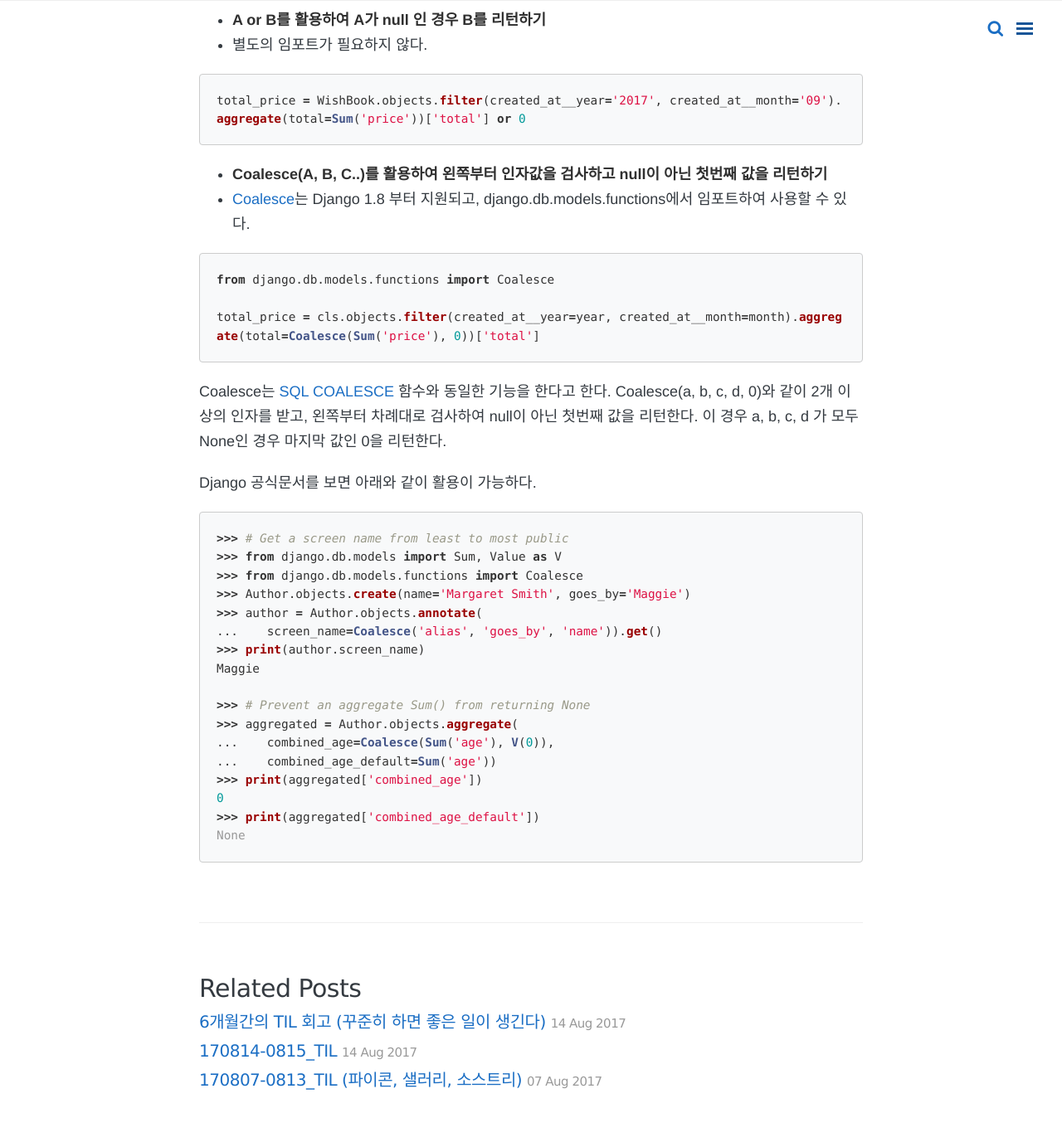
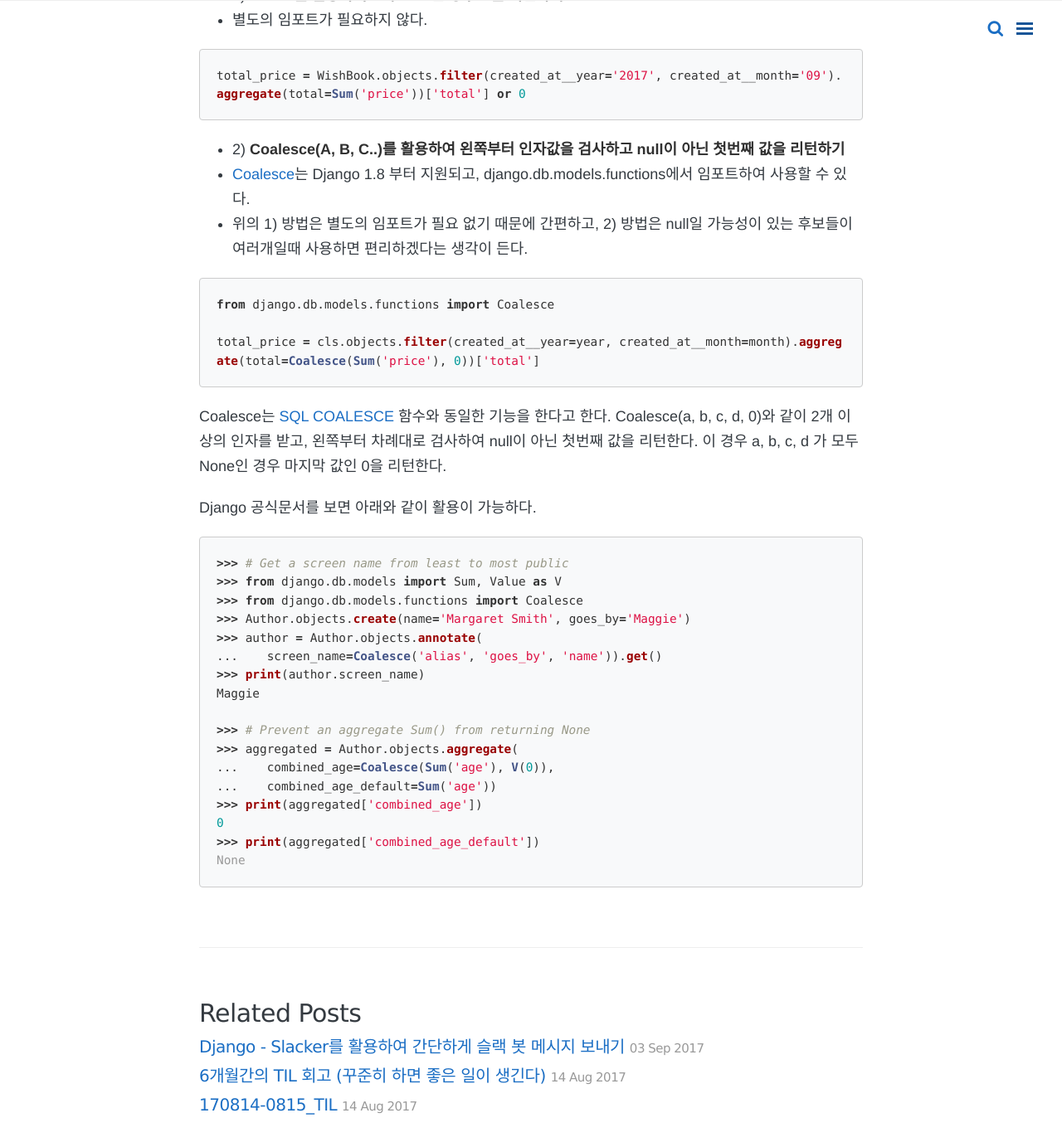
Before and after one commit to karlbishnu/.github.io, a Jekyll site: the page built from _posts/Django/2017-09-02-django-queryset-aggregate-coalesce.md, in a window 1280 px wide and 1400 px high, scrolled down 1290 px. Shown: the top 1383 px of the window at 83% size. Built offline with Jekyll 4.4.1, drawn with Linux system fonts in a browser that asks for light colours; nearby versions of some CDN libraries; comment, search, counter and statistics services are not loaded; part of the change alters nothing that is shown.

Commit message:
add blog post

````diff
--- a/_posts/Django/2017-09-02-django-queryset-aggregate-coalesce.md
+++ b/_posts/Django/2017-09-02-django-queryset-aggregate-coalesce.md
@@ -5,7 +5,7 @@ category: Django
 tags: [django, annotate, aggregate, Coalesce]
 comments: true
 ---
-<br><br>
+<br>
 
 django의 aggregate를 활용하면 원하는 필드의 합계, 평균, 최대, 최소값을 구하는 등의 작업을 쉽게 할 수 있다. [참고 : django aggregation](https://docs.djangoproject.com/ko/1.11/topics/db/aggregation/) 예를 들면 아래의 코드를 통해서
 WishBook 모델에서 2017년 8월에 생성된 레코드를 필터링하고 price 필드의 합을 구할 수 있다.
@@ -31,15 +31,16 @@ None을 리터하게되면 필터링 결과값이 없을 때 아래와 같이
 
 이를 해결하려면 크게 2가지 방법을 사용할 수 있다.
 
-- **A or B를 활용하여 A가 null 인 경우 B를 리턴하기**
+- 1) **A or B를 활용하여 A가 null 인 경우 B를 리턴하기**
 - 별도의 임포트가 필요하지 않다.
 
 ```python
 total_price = WishBook.objects.filter(created_at__year='2017', created_at__month='09').aggregate(total=Sum('price'))['total'] or 0
 ```
 
-- **Coalesce(A, B, C..)를 활용하여 왼쪽부터 인자값을 검사하고 null이 아닌 첫번째 값을 리턴하기**
+- 2) **Coalesce(A, B, C..)를 활용하여 왼쪽부터 인자값을 검사하고 null이 아닌 첫번째 값을 리턴하기**
 - [Coalesce](https://docs.djangoproject.com/ko/1.11/ref/models/database-functions/#coalesce)는 Django 1.8 부터 지원되고, django.db.models.functions에서 임포트하여 사용할 수 있다.
+- 위의 1) 방법은 별도의 임포트가 필요 없기 때문에 간편하고, 2) 방법은 null일 가능성이 있는 후보들이 여러개일때 사용하면 편리하겠다는 생각이 든다.
 
 ```python
 from django.db.models.functions import Coalesce
--- /dev/null
+++ b/_posts/Django/2017-09-03-django-slack-bot.md
@@ -0,0 +1,89 @@
+---
+layout: post
+title: Django - Slacker를 활용하여 간단하게 슬랙 봇 메시지 보내기
+category: Django
+tags: [django, slack, bot, 슬랙]
+comments: true
+---
+<br>
+
+# 하고 싶었던 것
+도서관리 사이트에서 신규도서가 등록되거나, 연체도서가 발생하는 등의 이벤트가 있었을때 슬랙으로 알람을 보내는 기능을 추가하고 싶었다.
+
+<center>
+<figure>
+<img src="/assets/post-img/django/slack-bot.png" alt="views" style="width:824px; height:108px;">
+<figcaption>새책을 등록하면 슬랙으로 이런 메시지를 보내고 싶었다.</figcaption>
+</figure>
+</center>
+<br>
+
+찾아보니 [slack api 공식 사이트](https://api.slack.com/community)에서 추천하는 [slacker](https://github.com/os/slacker/) 라는 오픈소스 라이브러리를 사용해서 간단하게 bot으로 원하는 채널에 메시지를 보낼 수 있었다.
+
+---
+
+# 준비과정
+
+- [slack api 사이트](https://api.slack.com/)에서 build 선택
+![slack1](https://i.imgur.com/4szsds3.png)
+- create app 선택
+![slack2](https://i.imgur.com/vuY6KbS.png)
+- Bot Users 메뉴에서 Add Bot User 선택
+![slack3](https://i.imgur.com/3Dy2jsn.png)
+- OAuth & Permissions 에서 Install App to Team 선택
+![slack4](https://i.imgur.com/LMyAXK3.png)
+- 생성된 Token(Bot User OAuth Access Token)을 확인하고 복사해두기
+![slack5](https://i.imgur.com/aTW7sQm.png)
+
+---
+
+# 코드
+- 여러 앱에서 범용적으로 사용할 수 있도록, utils 폴더의 slack.py 파일에 아래와 같은 코드를 작성했다.
+- token 값은 공개저장소에 노출되지 않도록 주의해야한다.
+- 비밀 값을 설정 파일에서 분리하는 방법은 다른 포스팅 ([Django - settings.py 의 SECRET_KEY 변경 및 분리하기](https://wayhome25.github.io/django/2017/07/11/django-settings-secret-key/))에 정리해보았다.
+
+
+
+```python
+# utils/slack.py
+from slacker import Slacker
+
+def slack_notify(text=None, channel='#test', username='알림봇', attachments=None):
+    token = 'xoxb-235어쩌구-저쩌구-발급받은토큰을여기에' #토근값은 공개저장소에 공개되지 않도록 주의
+    slack = Slacker(token)
+    slack.chat.post_message(text=text, channel=channel, username=username, attachments=attachments)
+```
+
+- 위의 slack_notify 함수를 views 에서 활용하는 예시는 아래와 같다.
+- 신규 도서가 저장되면 슬랙메시지를 발송한다.
+
+```python
+# views.py
+from utils.slack import slack_notify
+
+@require_POST
+def register_save(request):
+    isbn = request.POST['isbn']
+    message, book = register_book(isbn)
+    messages.info(request, message)
+    if book:
+        slack_message = "*[신규도서]* {}".format(book.title)
+        slack_notify(slack_message, '#new_book', username='새책 알림봇')
+    return redirect('books:register')
+```
+
+- 위 코드에서는 [Slacker 활용 예시](https://github.com/os/slacker/)를 참고해서 단순 메시지만 보내도록 했지만, [attachments](https://api.slack.com/docs/message-attachments)등을 활용하면 더 화려하게 메시지를 보낼 수 있다.
+
+![screen 6](https://i.imgur.com/Jqx28Ug.png)
+
+```python
+# attachments 활용예시
+attachments = [{
+    "color": "#36a64f",
+    "title": "신규도서",
+    "title_link": "http://127.0.0.1:7000/books/list/",
+    "fallback": "신규도서 알림",
+    "text": "{}".format(book.title)
+}]
+slack_notify(channel='#new_book', username='새책 알림봇', attachments=attachments)
+```
````
Also changed, not shown: assets/post-img/django/slack-bot.png (added).
